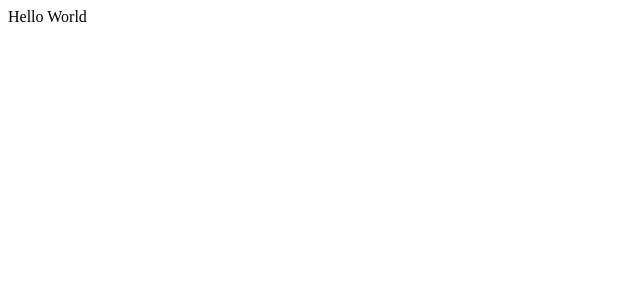
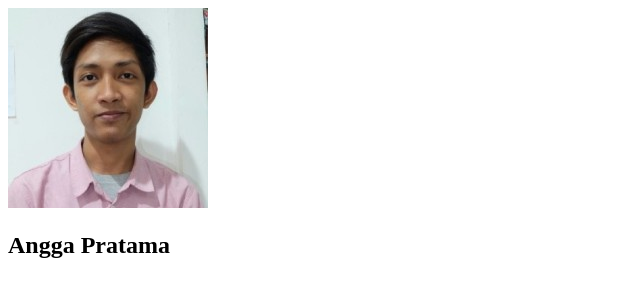
Before and after one commit to muhamadfahrulazis/my-repo-from-remote, a plain HTML site: page index.html in a window 1280 px wide. Shown: the whole page, without its empty margins (0-640 px from the left). Drawn offline with Linux system fonts and the light colour scheme.

Commit message:
Changed Hello world with img and h2 to display simple profile data. Image file added in the folder images and used as resource in the img element in index.html file

```diff
--- a/index.html
+++ b/index.html
@@ -2,7 +2,8 @@
 <html>
     <head>
         <body>
-            Hello World
+            <img src="images/profile.jfif" alt="profile image"/>
+            <h2>Angga Pratama</h2>
         </body>
     </head>
 </html>
```
Also changed, not shown: images/profile.jfif (added).
